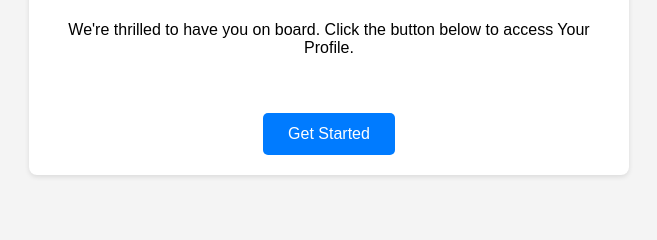
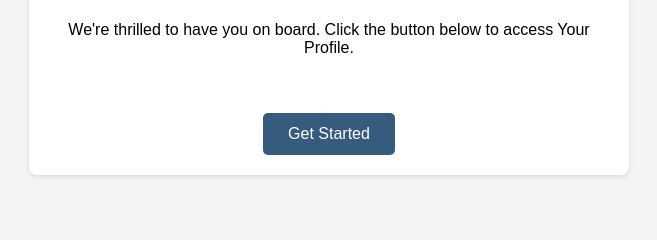
Before and after one commit to T-101/payback.wtf, a Django app: template payback/templates/snippets/email-registration.html in a window 1280 px wide. Shown: the part 175-415 px from the top of the page, without its empty margins (311-968 px from the left). Run offline with Django 5.2, Linux system fonts and the light colour scheme; the template is opened without the code that fills it: values that come from a table or form of the project are taken from there, others are empty.

Commit message:
use same button color as on the site

```diff
--- a/payback/templates/snippets/email-registration.html
+++ b/payback/templates/snippets/email-registration.html
@@ -40,7 +40,7 @@
 
     .btn {
       display: inline-block;
-      background-color: #007BFF;
+      background-color: #375a7f;
       color: #ffffff;
       padding: 12px 25px;
       font-size: 16px;
```
